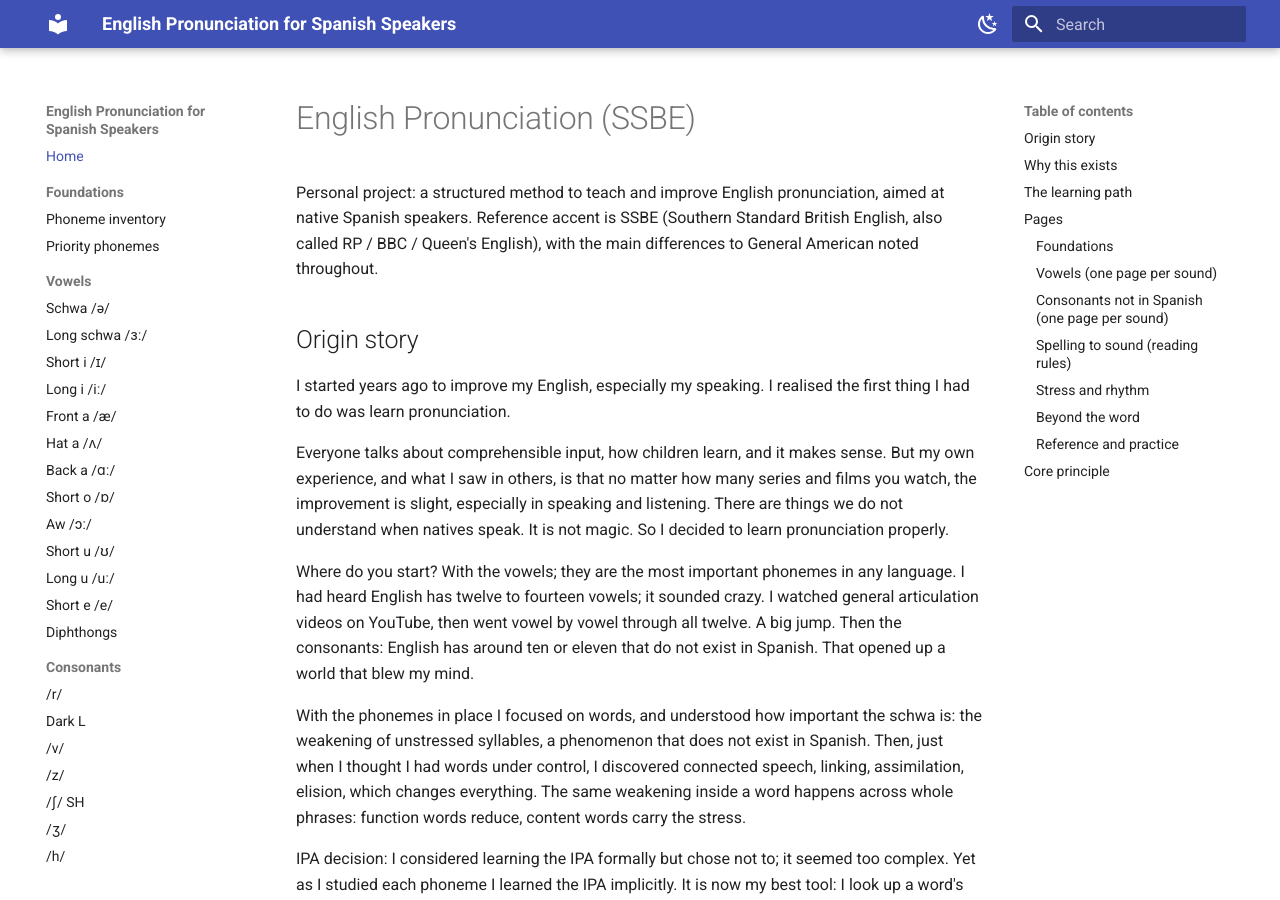
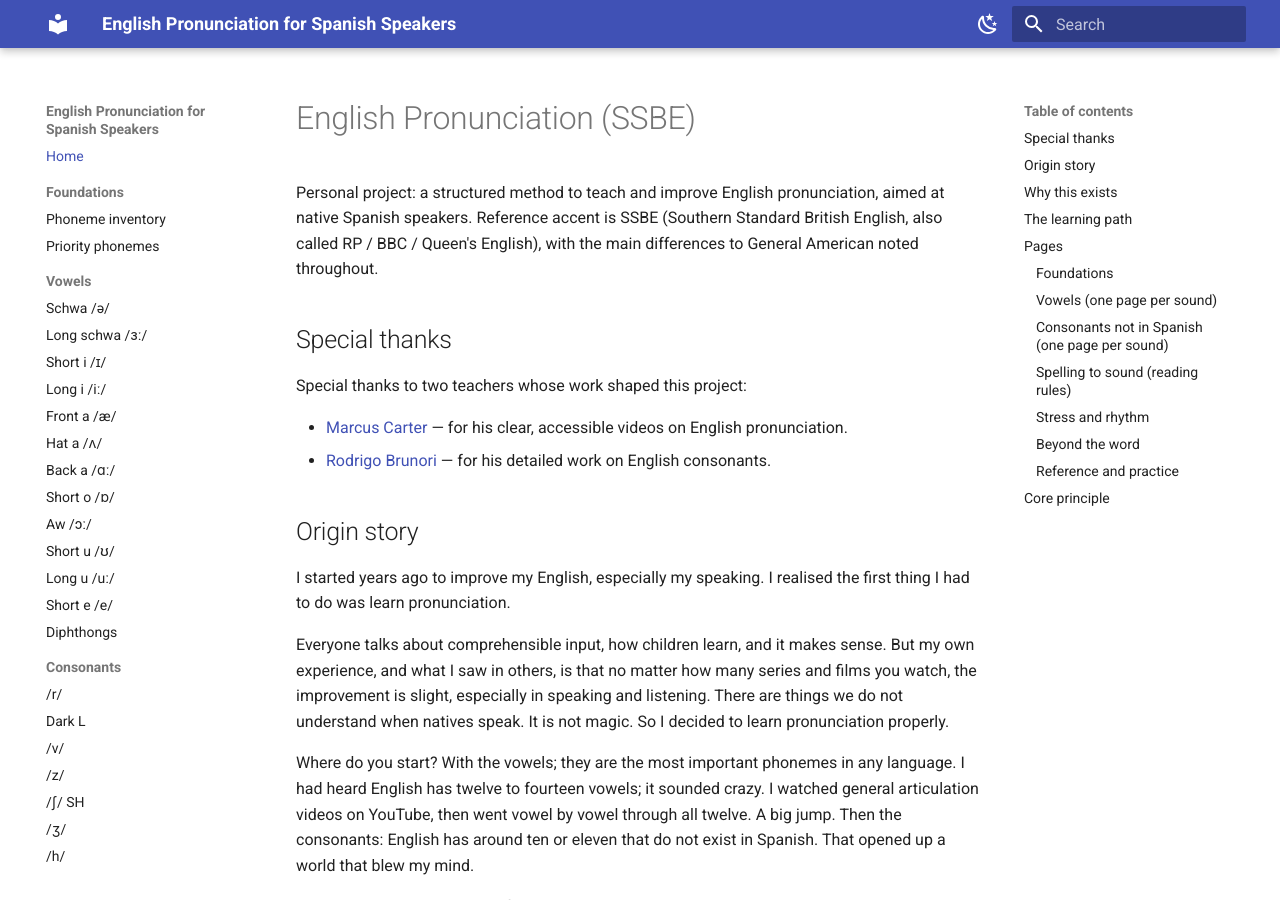
Before and after one commit to juanparadinas/english-pronunciation-for-spanish-speakers, an MkDocs documentation site: the page built from docs/README.md, in a window 1280 px wide and 900 px high. Built offline with MkDocs 1.6.1 and Material for MkDocs 9.7.7, drawn with Linux system fonts in a browser that asks for light colours.

Commit message:
docs: add special thanks (Marcus Carter, Rodrigo Brunori); enable magiclink for bare URLs

```diff
--- a/docs/README.md
+++ b/docs/README.md
@@ -4,6 +4,15 @@ Personal project: a structured method to teach and improve English
 pronunciation, aimed at native Spanish speakers. Reference accent is SSBE
 (Southern Standard British English, also called RP / BBC / Queen's English),
 with the main differences to General American noted throughout.
+
+## Special thanks
+
+Special thanks to two teachers whose work shaped this project:
+
+- [Marcus Carter](https://www.youtube.com/@marcuscarter) — for his clear,
+  accessible videos on English pronunciation.
+- [Rodrigo Brunori](https://www.englishpronunciationmadrid.com/consonants/consonants/)
+  — for his detailed work on English consonants.
 
 ## Origin story
 
--- a/mkdocs.yml
+++ b/mkdocs.yml
@@ -34,6 +34,7 @@ markdown_extensions:
       permalink: true
   - pymdownx.highlight
   - pymdownx.superfences
+  - pymdownx.magiclink  # auto-link bare URLs (e.g. the study-links lists)
 
 # PLAN.md (build-internal) and schwa.md (redirect stub) are intentionally
 # excluded from the nav. They remain in the folder.
```
